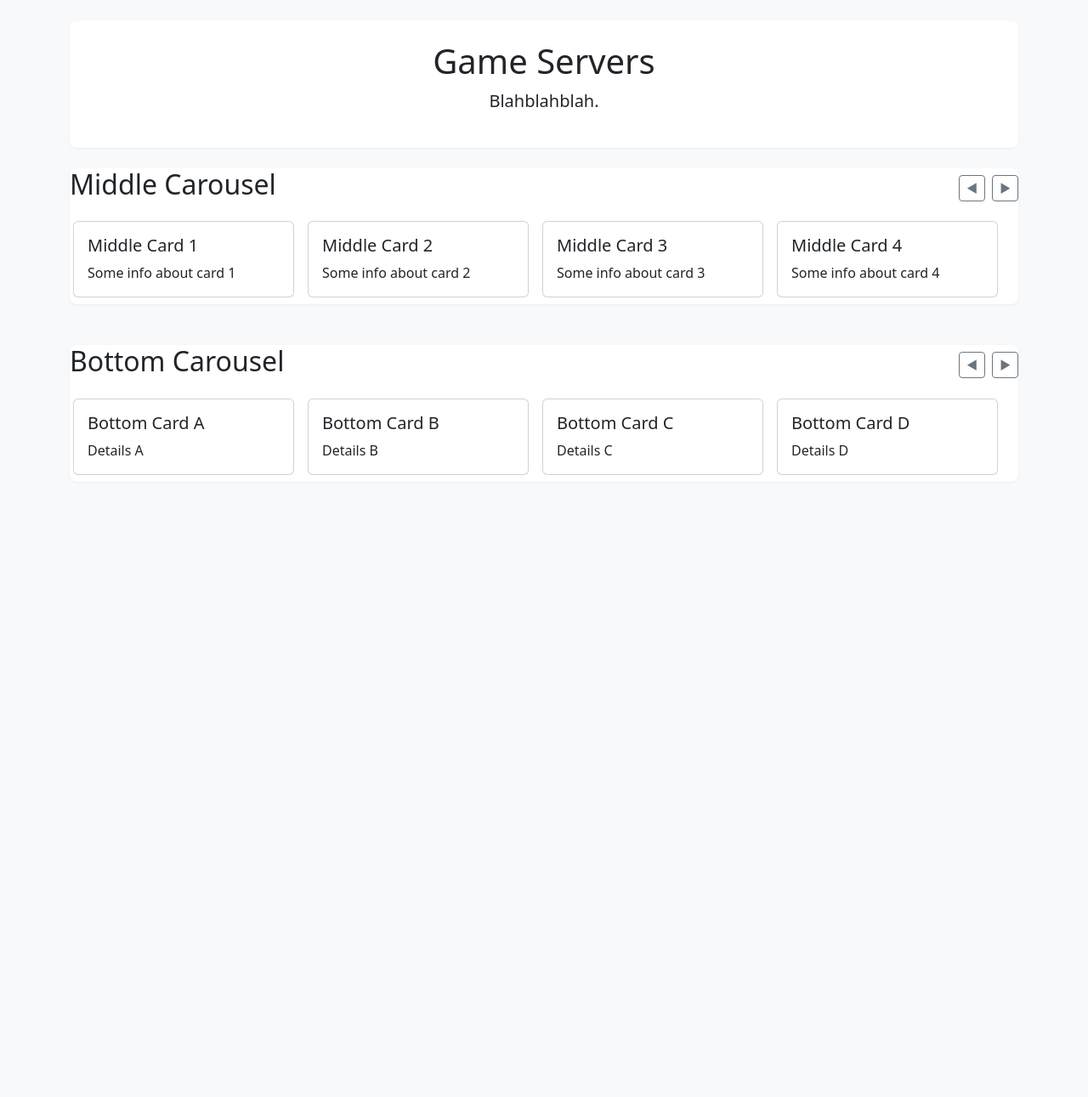
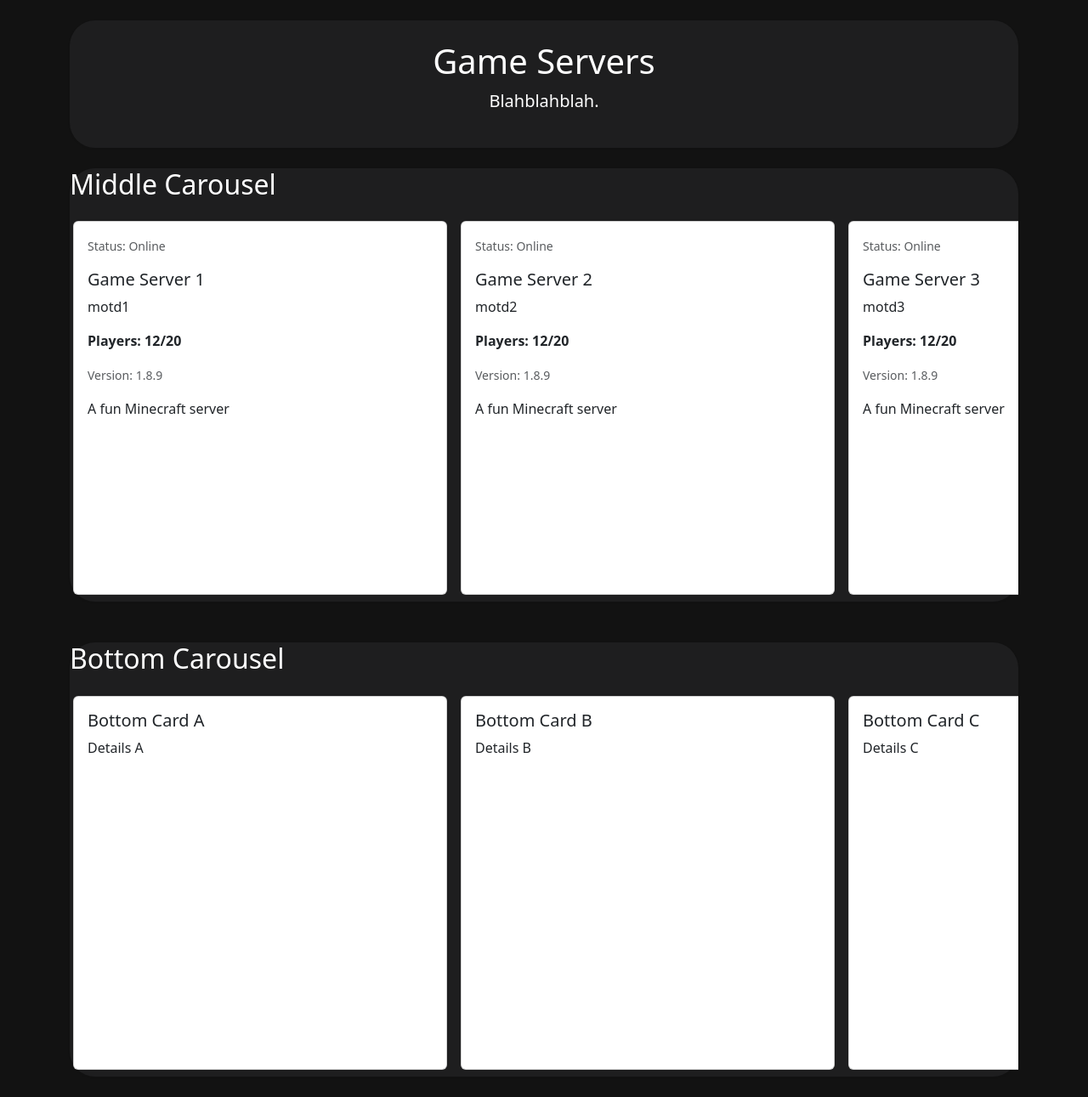
Before and after one commit to Jthiess/Game-Panel, a Flask app: page / in a window 1280 px wide. Shown: the whole page at 85% size. Before the commit the page ends 559 px from the top, so only its background shows below. Run offline with Flask 2, Linux system fonts and the light colour scheme.

Commit message:
Basic Modifications

```diff
--- a/app.py
+++ b/app.py
@@ -6,10 +6,14 @@ app = Flask(__name__)
 def index():
     # Example card data that you can edit or replace with dynamic data
     middle_cards = [
-        {'title': 'Middle Card 1', 'text': 'Some info about card 1'},
-        {'title': 'Middle Card 2', 'text': 'Some info about card 2'},
-        {'title': 'Middle Card 3', 'text': 'Some info about card 3'},
-        {'title': 'Middle Card 4', 'text': 'Some info about card 4'},
+        {'name': 'Game Server 1', 'motd': 'motd1', 'online': True, 'game': 'Minecraft', 'playing_now': 12, 'playing_max': 20, "version": "1.8.9", "description": "A fun Minecraft server"},
+        {'name': 'Game Server 2', 'motd': 'motd2', 'online': True, 'game': 'Minecraft', 'playing_now': 12, 'playing_max': 20, "version": "1.8.9", "description": "A fun Minecraft server"},
+        {'name': 'Game Server 3', 'motd': 'motd3', 'online': True, 'game': 'Minecraft', 'playing_now': 12, 'playing_max': 20, "version": "1.8.9", "description": "A fun Minecraft server"},
+        {'name': 'Game Server 4', 'motd': 'motd4', 'online': True, 'game': 'Minecraft', 'playing_now': 12, 'playing_max': 20, "version": "1.8.9", "description": "A fun Minecraft server"},
+        {'name': 'Game Server 5', 'motd': 'motd5', 'online': True, 'game': 'Minecraft', 'playing_now': 12, 'playing_max': 20, "version": "1.8.9", "description": "A fun Minecraft server"},
+        {'name': 'Game Server 6', 'motd': 'motd6', 'online': True, 'game': 'Minecraft', 'playing_now': 12, 'playing_max': 20, "version": "1.8.9", "description": "A fun Minecraft server"},
+        {'name': 'Game Server 7', 'motd': 'motd7', 'online': True, 'game': 'Minecraft', 'playing_now': 12, 'playing_max': 20, "version": "1.8.9", "description": "A fun Minecraft server"},
+        {'name': 'Game Server 8', 'motd': 'motd8', 'online': True, 'game': 'Minecraft', 'playing_now': 12, 'playing_max': 20, "version": "1.8.9", "description": "A fun Minecraft server"},
     ]
 
     bottom_cards = [
@@ -17,6 +21,10 @@ def index():
         {'title': 'Bottom Card B', 'text': 'Details B'},
         {'title': 'Bottom Card C', 'text': 'Details C'},
         {'title': 'Bottom Card D', 'text': 'Details D'},
+        {'title': 'Bottom Card E', 'text': 'Details E'},
+        {'title': 'Bottom Card F', 'text': 'Details F'},
+        {'title': 'Bottom Card G', 'text': 'Details G'},
+        {'title': 'Bottom Card H', 'text': 'Details H'},
     ]
 
     return render_template('index.html', middle_cards=middle_cards, bottom_cards=bottom_cards)
--- a/static/css/style.css
+++ b/static/css/style.css
@@ -1,11 +1,12 @@
 /* Simple layout and carousel styles */
 body {
-  background: #f8f9fa;
+    background: #121212;
+    color: white;
 }
 
 .section {
-  background: #fff;
-  border-radius: 8px;
+    background: #1e1e1f;
+    border-radius: 30px;
     box-shadow: 0 1px 3px rgba(0,0,0,0.06);
 }
 
@@ -15,6 +16,7 @@ body {
     overflow-x: auto;
     padding: 0.5rem 0.25rem;
     scroll-behavior: smooth;
+    width: 100%;
 }
 
 .carousel-row::-webkit-scrollbar {
@@ -28,12 +30,17 @@ body {
 
 .carousel-card {
     flex: 0 0 260px; /* fixed card width */
-  min-width: 220px;
+    min-width: 440px;
+    min-height: 440px;
 }
 
 /* Make the carousel buttons unobtrusive on small screens */
-.carousel-btn { margin-left: .25rem; }
+.carousel-btn { margin-left: .125rem; }
 
-@media (max-width: 576px) {
-  .carousel-card { flex: 0 0 80%; }
+@media (max-width: 100%) {
+    .carfousel-card { flex: 0 0 100%; }
+    .section,
+    .carousel-row {
+        width: 95%; /* Wider on mobile for better usability */
     }
+}
--- a/templates/index.html
+++ b/templates/index.html
@@ -19,18 +19,18 @@
       <section class="section section-middle mb-5">
         <div class="d-flex justify-content-between align-items-center mb-2">
           <h2>Middle Carousel</h2>
-          <div>
-            <button class="btn btn-outline-secondary btn-sm carousel-btn" data-target="middle" data-dir="left">◀</button>
-            <button class="btn btn-outline-secondary btn-sm carousel-btn" data-target="middle" data-dir="right">▶</button>
-          </div>
         </div>
 
         <div class="carousel-row" id="carousel-middle">
           {% for card in middle_cards %}
           <article class="card carousel-card">
             <div class="card-body">
-              <h5 class="card-title">{{ card.title }}</h5>
-              <p class="card-text">{{ card.text }}</p>
+              <p class="card-text"><small class="text-muted">Status: {% if card.online %}Online{% else %}Offline{% endif %}</small></p>
+              <h5 class="card-title">{{ card.name }}</h5>
+              <p class="card-text">{{ card.motd }}</p>
+              <p class="card-text"><strong>Players: {{ card.playing_now }}/{{ card.playing_max }}</strong></p>
+              <p class="card-text"><small class="text-muted">Version: {{ card.version }}</small></p>
+              <p class="card-text">{{ card.description }}</p>
             </div>
           </article>
           {% endfor %}
@@ -41,10 +41,6 @@
       <section class="section section-bottom">
         <div class="d-flex justify-content-between align-items-center mb-2">
           <h2>Bottom Carousel</h2>
-          <div>
-            <button class="btn btn-outline-secondary btn-sm carousel-btn" data-target="bottom" data-dir="left">◀</button>
-            <button class="btn btn-outline-secondary btn-sm carousel-btn" data-target="bottom" data-dir="right">▶</button>
-          </div>
         </div>
 
         <div class="carousel-row" id="carousel-bottom">
```
Lines whose indentation alone changed are shown as unchanged.
